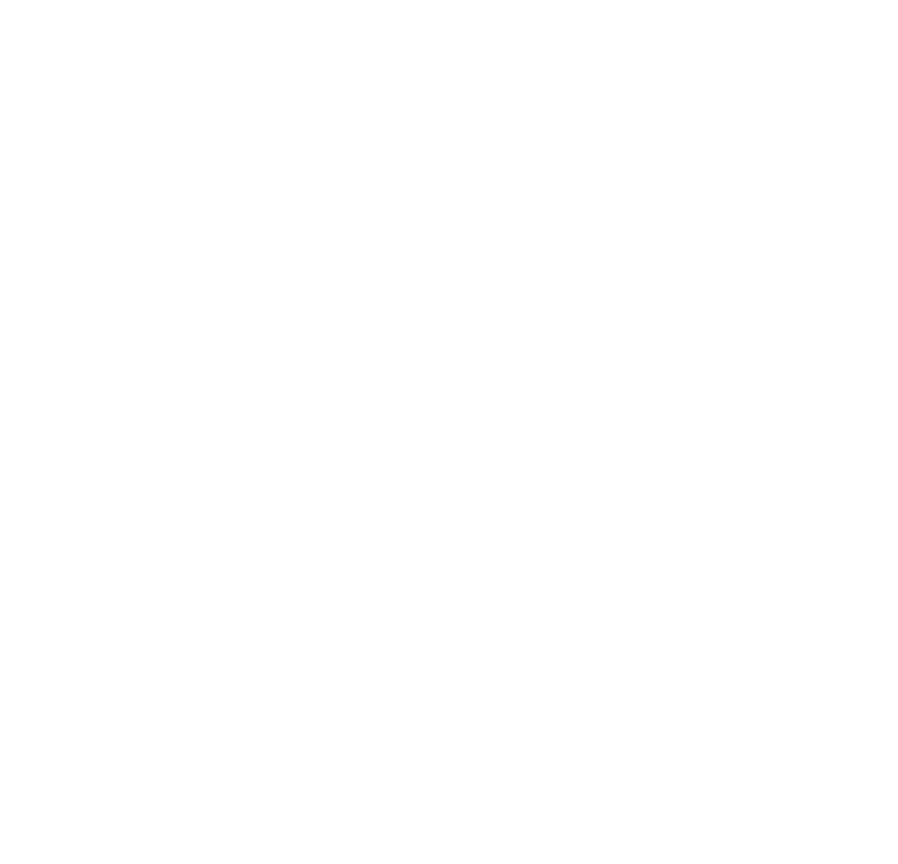
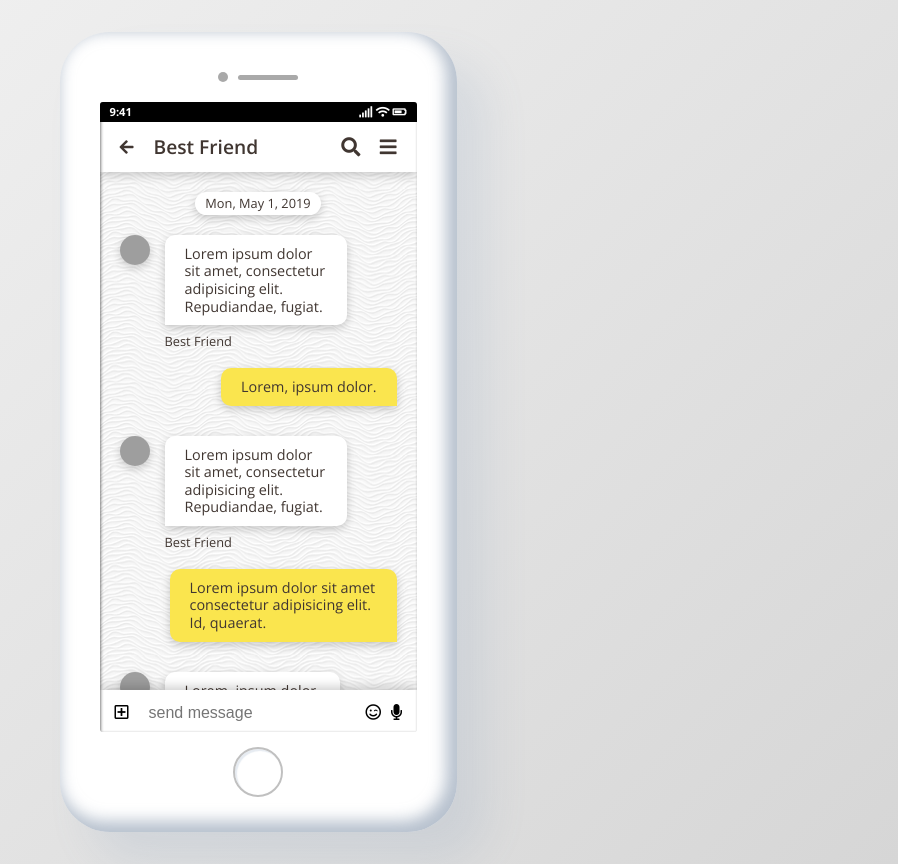
Before and after one commit to AutumnSky/kakao-clone2, a website: page src/chat-room.html in a window 1280 px wide. Shown: the whole page, without its empty margins (382-1280 px from the left). Before the commit the page ends 800 px from the top, so only its background shows below. Drawn offline with nearby package versions, Linux system fonts and the light colour scheme; grey boxes are pictures that could not be loaded.

Commit message:
chat-room

```diff
--- a/src/chat-room.html
+++ b/src/chat-room.html
@@ -0,0 +1,135 @@
+<!DOCTYPE html>
+<html lang="en">
+<head>
+    <meta charset="UTF-8">
+    <meta name="viewport" content="width=device-width, initial-scale=1.0">
+    <meta http-equiv="X-UA-Compatible" content="ie=edge">
+    <link rel="stylesheet" href="https://use.fontawesome.com/releases/v5.8.1/css/all.css" integrity="sha384-50oBUHEmvpQ+1lW4y57PTFmhCaXp0ML5d60M1M7uH2+nqUivzIebhndOJK28anvf"
+	 crossorigin="anonymous" />
+	<link rel="stylesheet" href="css/styles.css" />
+	<title>Kakao v2</title>
+</head>
+<body>
+    <div class="phone">
+		<div class="phone__top">
+			<div class="camera"></div>
+			<div class="sound-pannel"></div>
+		</div>
+		<div class="phone__screen">
+			<div class="phone__screen-shadow"></div>
+			<!-- status bar -->
+			<div class="status-bar">
+				<span class="status-bar__time">9:41</span>
+				<div class="status-bar__infos">
+					<span class="status-bar__info--signal"><i class="fas fa-signal"></i></span>
+					<span class="status-bar__info--wifi"><i class="fas fa-wifi"></i></span>
+					<span class="status-bar__info--battery"><i class="fas fa-battery-three-quarters"></i></span>
+				</div>
+			</div>
+			<!-- detail pages goes here -->
+			<div class="page page--chat-room">
+				<div class="page__header chatroom-float-shadow">
+                    <div class="header__title">
+                        <a class="header__back" href="./index.html"><i class="fas fa-arrow-left"></i></a>
+                        <h1>Best Friend</h1>
+                    </div>
+					<div class="header__functions">
+                        <a><i class="fas fa-search"></i></a>
+                        <a><i class="fas fa-bars"></i></a>
+					</div>
+				</div>
+				<div class="page__content">
+					<div class="chat-room">
+                        <div class="chat-room__date chatroom-float-shadow">
+                            <span>Mon, May 1, 2019</span>
+                        </div>
+                        <ul class="chat-room__conversation-list">
+                            <li class="conversation conversation--user">
+                                <div class="chat-room__thumbnail thumbnail--user chatroom-float-shadow"></div>
+                                <div class="conversation__column">
+                                    <p class="conversation__bubble conversation__bubble--user chatroom-float-shadow">
+                                        Lorem ipsum dolor sit amet, consectetur adipisicing elit. Repudiandae, fugiat.
+                                    </p>
+                                    <div class="conversation__nickname">Best Friend</div>
+                                </div>
+                            </li>
+                            <li class="conversation conversation--me">
+                                <p class="conversation__bubble conversation__bubble--me chatroom-float-shadow">
+                                    Lorem, ipsum dolor.
+                                </p>
+                            </li>
+                            <li class="conversation conversation--user">
+                                <div class="chat-room__thumbnail thumbnail--user chatroom-float-shadow"></div>
+                                <div class="conversation__column">
+                                    <p class="conversation__bubble conversation__bubble--user chatroom-float-shadow">
+                                        Lorem ipsum dolor sit amet, consectetur adipisicing elit. Repudiandae, fugiat.
+                                    </p>
+                                    <div class="conversation__nickname">Best Friend</div>
+                                </div>
+                            </li>
+                            <li class="conversation conversation--me">
+                                <p class="conversation__bubble conversation__bubble--me chatroom-float-shadow">
+                                    Lorem ipsum dolor sit amet consectetur adipisicing elit. Id, quaerat.
+                                </p>
+                            </li>
+                            <li class="conversation conversation--user">
+                                <div class="chat-room__thumbnail thumbnail--user chatroom-float-shadow"></div>
+                                <div class="conversation__column">
+                                    <p class="conversation__bubble conversation__bubble--user chatroom-float-shadow">
+                                        Lorem, ipsum dolor.
+                                    </p>
+                                    <div class="conversation__nickname">Best Friend</div>
+                                </div>
+                            </li>
+                            <li class="conversation conversation--me">
+                                <p class="conversation__bubble conversation__bubble--me chatroom-float-shadow">
+                                    Lorem, ipsum dolor.
+                                </p>
+                            </li>
+                            <li class="conversation conversation--user">
+                                <div class="chat-room__thumbnail thumbnail--user chatroom-float-shadow"></div>
+                                <div class="conversation__column">
+                                    <p class="conversation__bubble conversation__bubble--user chatroom-float-shadow">
+                                        Lorem ipsum dolor sit amet, consectetur adipisicing elit. Repudiandae, fugiat.
+                                    </p>
+                                    <div class="conversation__nickname">Best Friend</div>
+                                </div>
+                            </li>
+                            <li class="conversation conversation--me">
+                                <p class="conversation__bubble conversation__bubble--me chatroom-float-shadow">
+                                    Lorem, ipsum dolor.
+                                </p>
+                            </li>
+                            <li class="conversation conversation--user">
+                                <div class="chat-room__thumbnail thumbnail--user chatroom-float-shadow"></div>
+                                <div class="conversation__column">
+                                    <p class="conversation__bubble conversation__bubble--user chatroom-float-shadow">
+                                        Lorem ipsum dolor sit amet, consectetur adipisicing elit. Repudiandae, fugiat.
+                                    </p>
+                                    <div class="conversation__nickname">Best Friend</div>
+                                </div>
+                            </li>
+                            <li class="conversation conversation--me">
+                                <p class="conversation__bubble conversation__bubble--me chatroom-float-shadow">
+                                    Lorem, ipsum dolor.
+                                </p>
+                            </li>
+                        </ul>
+						<div class="chat-room__input">
+                            <div class="input__buttons">
+                                <button><i class="far fa-plus-square"></i></button>
+                                <input type="text" placeholder="send message">
+                                <button><i class="far fa-smile-wink"></i></button>
+                                <button><i class="fas fa-microphone"></i></button>
+                            </div>
+                            <img src="./images/keyboard.png" alt="">
+                        </div>
+					</div>
+				</div>
+			</div>
+		</div>
+		<div class="phone__bottom">
+			<button class="home-button"></button>
+		</div>
+</body>
+</html>
--- a/src/css/chat-list.css
+++ b/src/css/chat-list.css
@@ -0,0 +1,6 @@
+.user-item a {
+  display: flex;
+  width: 100%;
+  align-items: center;
+  text-decoration: none;
+}
--- a/src/css/chat-room.css
+++ b/src/css/chat-room.css
@@ -0,0 +1,128 @@
+.page--chat-room {
+  background-image: url("../images/chatBg.png");
+}
+
+.chatroom-float-shadow {
+  box-shadow: 0 3px 10px rgba(0, 0, 0, 0.2);
+}
+
+.chat-room {
+  display: flex;
+  flex-direction: column;
+  margin-top: 10px;
+}
+
+.chat-room .chat-room__date {
+  align-self: center;
+  font-size: 0.8rem;
+  font-weight: 500;
+  background-color: white;
+  border-radius: 2rem;
+  padding: 5px 10px;
+}
+
+.chat-room__conversation-list {
+  margin-top: 20px;
+  padding-bottom: 100px;
+  display: flex;
+  flex-direction: column;
+}
+
+.conversation {
+  display: flex;
+  align-items: flex-start;
+  margin-bottom: 20px;
+}
+
+.conversation--user {
+  align-self: flex-start;
+  margin-right: 50px;
+}
+
+.conversation--me {
+  align-self: flex-end;
+  margin-left: 50px;
+}
+
+.conversation__column {
+  display: flex;
+  flex-direction: column;
+}
+
+.chat-room__thumbnail {
+  width: 30px;
+  height: 30px;
+  background-color: #dfe6e9;
+  background-size: cover;
+  background-position: center center;
+  border-radius: 50%;
+  flex-shrink: 0;
+}
+
+.conversation__bubble {
+  border-radius: 10px;
+  background-color: white;
+  padding: 10px 20px;
+  font-size: 0.9rem;
+  font-weight: 300;
+  margin-bottom: 10px;
+  line-height: 1.1rem;
+}
+
+.conversation__bubble--user {
+  border-bottom-left-radius: 0;
+  background-color: white;
+}
+
+.conversation__bubble--me {
+  border-bottom-right-radius: 0;
+  background-color: #fae54e;
+}
+
+.conversation__nickname {
+  font-size: 0.8rem;
+}
+
+/* input */
+.chat-room__input {
+  position: absolute;
+  left: 0;
+  right: 0;
+  bottom: -218px;
+  background-color: white;
+  display: flex;
+  flex-direction: column;
+  height: 260px;
+  box-shadow: 0 -3px 10px rgba(0, 0, 0, 0.2);
+  transition: bottom 0.3s ease-in-out;
+}
+
+.chat-room__input:hover {
+  bottom: 0;
+}
+
+.chat-room__input .input__buttons {
+  height: 45px;
+  padding: 0 15px;
+  display: flex;
+  align-items: center;
+}
+
+.chat-room__input img {
+  width: 100%;
+}
+
+.chat-room__input input {
+  flex-grow: 1;
+  padding: 5px 10px;
+  font-size: 1rem;
+  border: none;
+}
+
+.chat-room__input button {
+  font-size: 1rem;
+}
+
+.chat-room__input button:not(:last-child) {
+  margin-right: 10px;
+}
--- a/src/css/components.css
+++ b/src/css/components.css
@@ -42,6 +42,7 @@
   align-items: center;
   padding: 5px 0;
   width: 100%;
+  min-height: 60px;
 }
 
 .user-item .user-item__info {
--- a/src/css/frame.css
+++ b/src/css/frame.css
@@ -120,6 +120,8 @@ body {
   justify-content: space-between;
   align-items: center;
   padding: 10px 20px;
+  z-index: 2;
+  background-color: white;
 }
 
 .page__header .header__title {
--- a/src/css/styles.css
+++ b/src/css/styles.css
@@ -7,7 +7,6 @@
 @import "find.css";
 @import "more.css";
 @import "setting.css";
-@import "chat-list.css";
 @import "chat-room.css";
 @import "mobile.css";
 
```
Also changed, not shown: src/index.html (+66 -48 lines), src/images/chatBg.png (added), src/images/keyboard.png (added).
